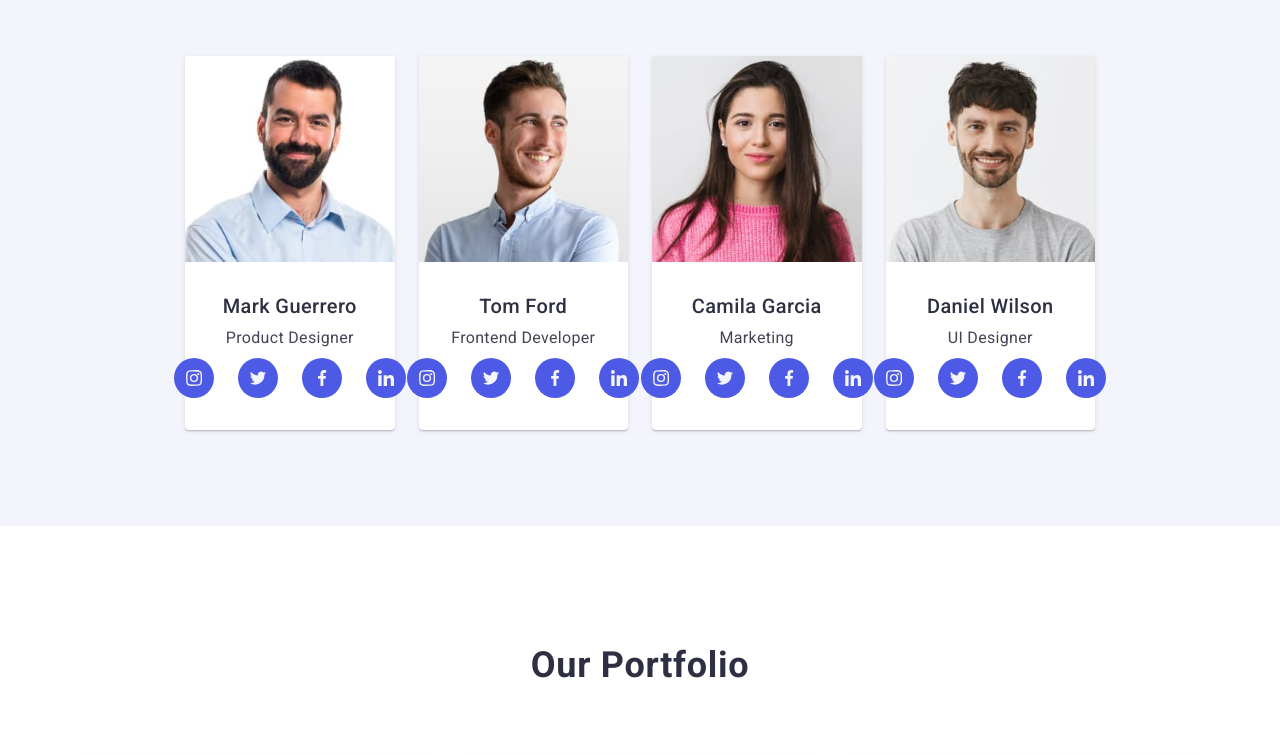
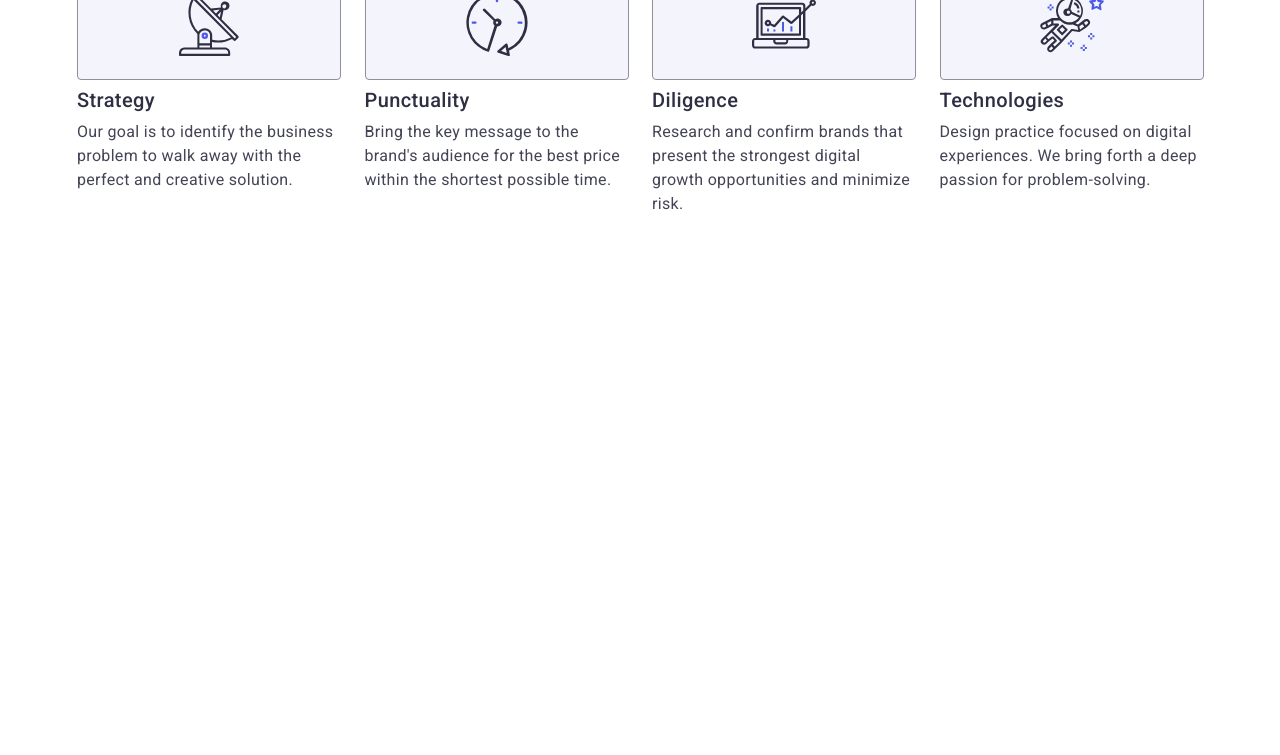
Before and after one commit to dokiienkokateryna/goit-markup-hw-06, a plain HTML site: page index.html in a window 1280 px wide. Shown: the part 152-907 px from the top of the page. After the commit the page ends 800 px from the top, so only its background shows below. Drawn offline with nearby package versions, Linux system fonts and the light colour scheme.

Commit message:
start.html4

```diff
--- a/css/styles.css
+++ b/css/styles.css
@@ -228,7 +228,8 @@ img {
 /**--------------------SECTION-TWO--------------------*/
 
 .section-two {
-  padding: 120px 0;
+  /* padding: 120px 0; */
+  padding: 96px 0;
 }
 
 .visually-hidden {
@@ -248,15 +249,18 @@ img {
   margin: 0;
   padding: 0;
   display: flex;
-  gap: 24px;
+  flex-wrap: wrap;
+  /* gap: 24px; */
+  gap: 72px;
 }
 
 .section-two-list {
-  width: calc((100% - 72px) / 4);
+  /* width: calc((100% - 72px) / 4); */
 }
 
 .section-two-svg {
-  display: flex;
+  /* display: flex; */
+  display: none;
   align-items: center;
   justify-content: center;
   margin-bottom: 8px;
@@ -271,18 +275,24 @@ img {
 .section-two-head-three {
   margin-bottom: 8px;
   color: #2e2f42;
-  font-size: 20px;
+  /* font-size: 20px; */
+  font-size: 36px;
   font-style: normal;
-  font-weight: 500;
-  line-height: 1.2;
+  /* font-weight: 500; */
+  font-weight: 700;
+  /* line-height: 1.2; */
+  line-height: 1.1;
   letter-spacing: 0.02em;
+  text-transform: capitalize;
+  text-align: center;
 }
 
 .section-two-paragraf {
   color: #434455;
   font-size: 16px;
   font-style: normal;
-  font-weight: 400;
+  /* font-weight: 400; */
+  font-weight: 500;
   line-height: 1.5;
   letter-spacing: 0.02em;
 }
@@ -290,11 +300,10 @@ img {
 /**-----------------------------------------------------*/
 
 /**--------------------SECTION-THREE--------------------*/
-
 .section-three {
   background: #f4f4fd;
   /* padding: 120px 0; */
-  padding: 96px 0;
+  padding: 90px 0;
 }
 
 .section-three-head {
@@ -310,32 +319,25 @@ img {
 }
 
 .section-three-menu {
-  margin: 0;
-  padding: 0;
-  /* display: flex; */
+  /* margin: 0;
+  padding: 0; */
+  padding-left: 12px;
+  display: flex;
   flex-direction: row;
-  /* gap: 72px 0; */
-  margin: 0 12px;
-}
-
-.section-three-picture {
-  width: 264px;
+  flex-wrap: wrap;
+  /* gap: 24px; */
+  gap: 72px;
 }
 
 .section-three-list {
-  margin-bottom: 72px;
-  width: 264px;
   background-color: #ffffff;
   /* width: calc((100% - 72px) / 4); */
+  border-radius: 0px 0px 4px 4px;
   border-radius: 0px 0px 4px 4px;
   background: var(--WHITE, #fff);
   box-shadow: 0px 2px 1px 0px rgba(46, 47, 66, 0.08),
     0px 1px 1px 0px rgba(46, 47, 66, 0.16),
     0px 1px 6px 0px rgba(46, 47, 66, 0.08);
-}
-
-.section-three-list:last-child {
-  margin-bottom: 0;
 }
 
 .container-name {
@@ -379,7 +381,7 @@ img {
 }
 
 .section-three-menu-menu-link {
-  /* width: 100%; */
+  width: 100%;
   height: 100%;
   background-color: #4d5ae5;
   border-radius: 50%;
@@ -888,28 +890,27 @@ img {
 
   .section-three-menu {
     display: flex;
+    flex-direction: row;
     flex-wrap: wrap;
-    padding: 0 96px;
+    justify-content: center;
     gap: 64px 24px;
   }
-
   .section-three-list {
-    margin-bottom: 0;
-    width: 264px;
+    /* width: calc((100% - 24px) / 2); */
   }
 
-  .section-three-list {
+  .section-two-menu {
+    display: flex;
+    flex-direction: row;
+    flex-wrap: wrap;
+    /* gap: 24px; */
+    gap: 72px 24px;
+  }
+  .section-two-list {
     width: calc((100% - 24px) / 2);
   }
-
-  .section-three-menu-menu {
-    display: flex;
-    justify-content: center;
-    gap: 24px;
-    margin-top: 8px;
-  }
-  .section-three-menu-menu-list {
-    flex-shrink: 0;
+  .section-two-head-three {
+    text-align: left;
   }
 }
 /**-------------------------------------------*/
@@ -930,7 +931,33 @@ img {
     width: calc((100% - 48px) / 3);
   }
 
+  .section-three {
+    padding: 120px 0;
+  }
+
   .section-three-list {
     width: calc((100% - 72px) / 4);
   }
+
+  .section-two {
+    padding: 120px 0;
+  }
+
+  .section-two-list {
+    width: calc((100% - 72px) / 4);
+  }
+
+  .section-two-svg {
+    display: flex;
+  }
+
+  .section-two-head-three {
+    font-size: 20px;
+    font-weight: 500;
+    line-height: 1.2;
+  }
+
+  .section-two-paragraf {
+    font-weight: 400;
+  }
 }
--- a/index.html
+++ b/index.html
@@ -66,7 +66,7 @@
         </div>
       </section> -->
 
-      <!-- <section class="section-two">
+      <section class="section-two">
         <div class="container section-two-container">
           <h2 class="visually-hidden">We are</h2>
           <ul class="section-two-menu">
@@ -120,9 +120,9 @@
             </li>
           </ul>
         </div>
-      </section> -->
+      </section>
 
-      <section class="section-three">
+      <!-- <section class="section-three">
         <div class="container">
           <h2 class="section-three-head">Our Team</h2>
           <ul class="section-three-menu">
@@ -296,9 +296,9 @@
             </li>
           </ul>
         </div>
-      </section>
+      </section> -->
 
-      <section class="section-four">
+      <!-- <section class="section-four">
         <div class="container">
           <h2 class="section-four-head">Our Portfolio</h2>
           <ul class="section-four-menu">
@@ -418,7 +418,7 @@
             </li>
           </ul>
         </div>
-      </section>
+      </section> -->
     </main>
     <!-- <footer class="footer">
       <div class="container footer-container">
```
